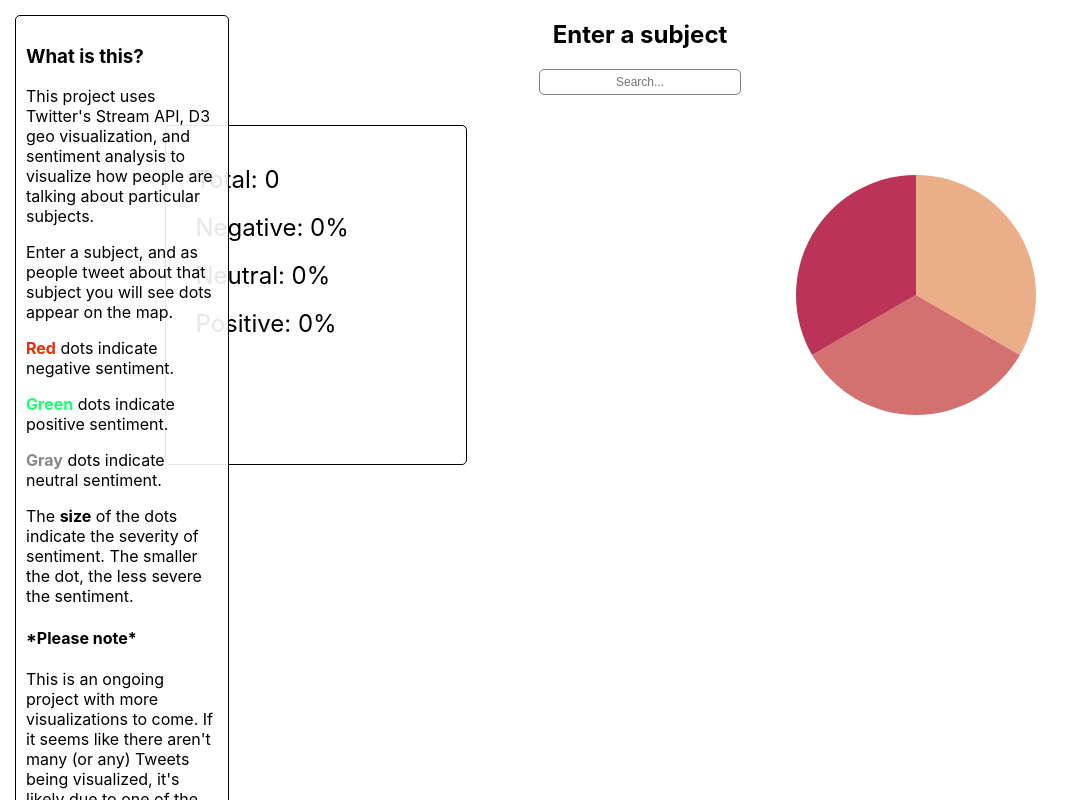
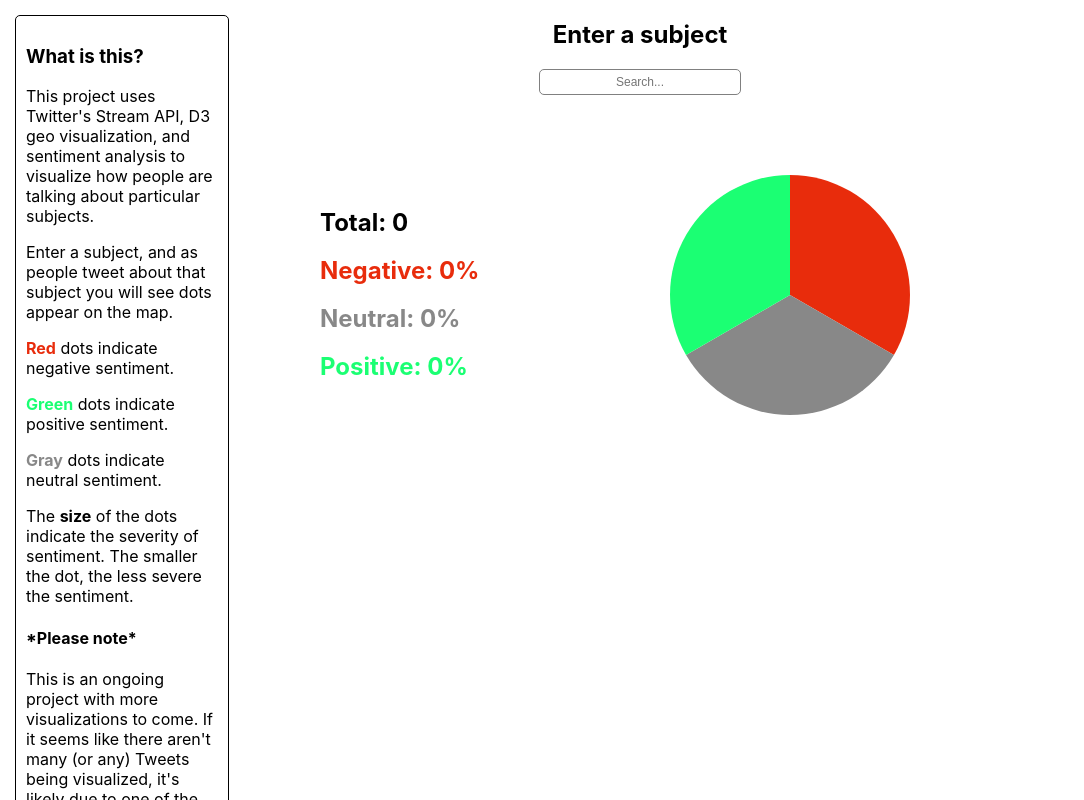
Before and after one commit to jnapolitan/twitter-data-vis, a React (Create React App) app: page / in a window 1280 px wide. Shown: the top 800 px of the page, without its empty margins (0-1084 px from the left). Built offline with nearby package versions, Linux system fonts and the light colour scheme; no server answers.

Commit message:
Better styling for percentage and pie chart components

```diff
--- a/src/App.css
+++ b/src/App.css
@@ -9,7 +9,7 @@
 
 .top-row-modules {
   display: flex;
-  justify-content: space-around;
+  justify-content: center;
 }
 
 .info-panel {
@@ -52,11 +52,10 @@ input.search:focus {
   list-style: none;
   width: 20%;
   padding: 30px;
-  margin: 30px 0;
+  margin: auto 0;
   font-size: 24px;
   text-align: left;
-  border: 1px solid black;
-  border-radius: 5px;
+  font-weight: bold;
   line-height: 2em;
 }
 
--- a/src/components/pie_chart/slice.jsx
+++ b/src/components/pie_chart/slice.jsx
@@ -8,11 +8,10 @@ const Slice = props => {
     .innerRadius(0)
     .outerRadius(120);
 
-  let interpolate = d3.interpolateRgb('#eaaf89', '#bc3358');
+  const sliceColors = ['#E82C0C', '#888888', '#1BFF73'];
 
   return pie.map((slice, idx) => {
-    let sliceColor = interpolate(idx / (pie.length - 1));
-
+    let sliceColor = sliceColors[idx];
     return <path d={arc(slice)} fill={sliceColor} key={idx} />
   });
 };
--- a/src/components/sentiment_count.jsx
+++ b/src/components/sentiment_count.jsx
@@ -70,9 +70,9 @@ export default class SentimentCount extends Component {
     return <>
       <ul className="sentiment-count">
         <li>Total: {totalCount}</li>
-        <li>Negative: {`${Math.floor(negativeCount/totalCount * 100) || 0}%`}</li>
-        <li>Neutral: {`${Math.floor(neutralCount / totalCount * 100) || 0}%`}</li>
-        <li>Positive: {`${Math.floor(positiveCount / totalCount * 100) || 0}%`}</li>
+        <li className="red">Negative: {`${Math.floor(negativeCount/totalCount * 100) || 0}%`}</li>
+        <li className="gray">Neutral: {`${Math.floor(neutralCount / totalCount * 100) || 0}%`}</li>
+        <li className="green">Positive: {`${Math.floor(positiveCount / totalCount * 100) || 0}%`}</li>
       </ul>
     </>
   }
```
